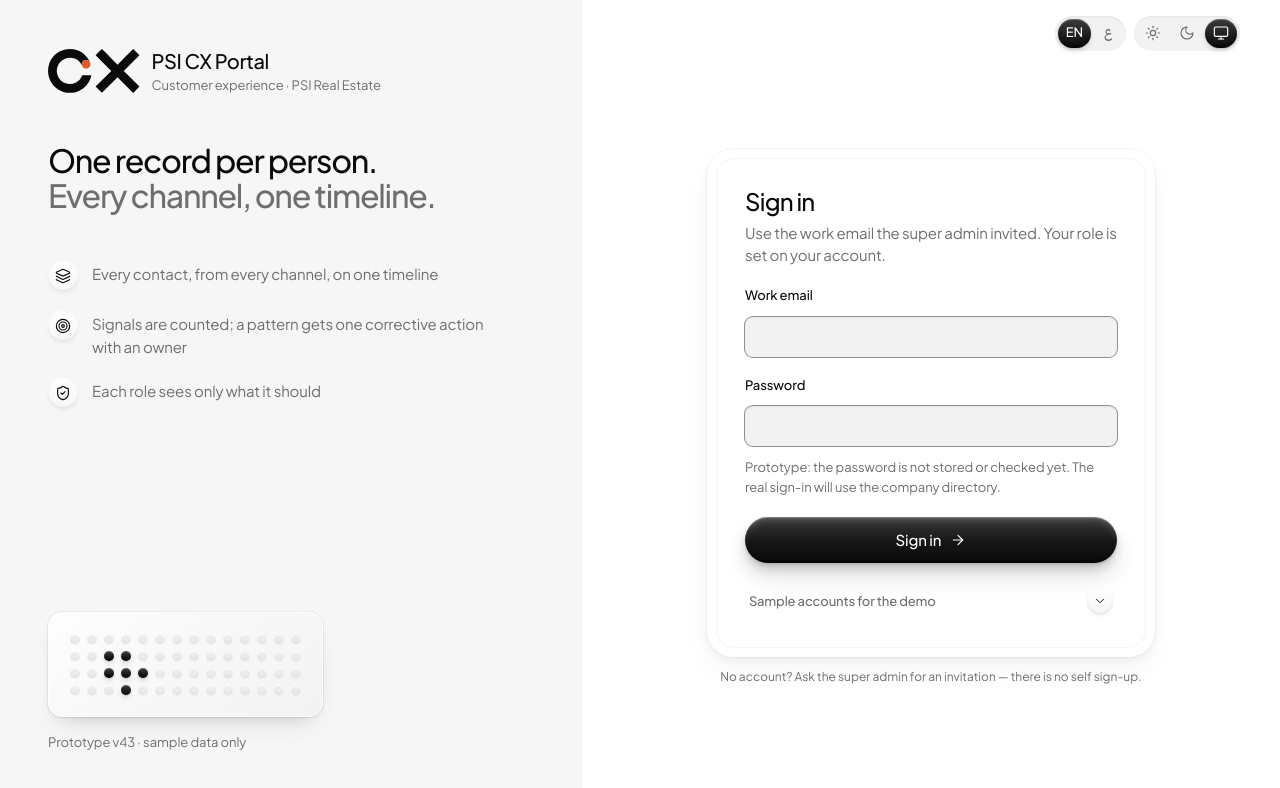
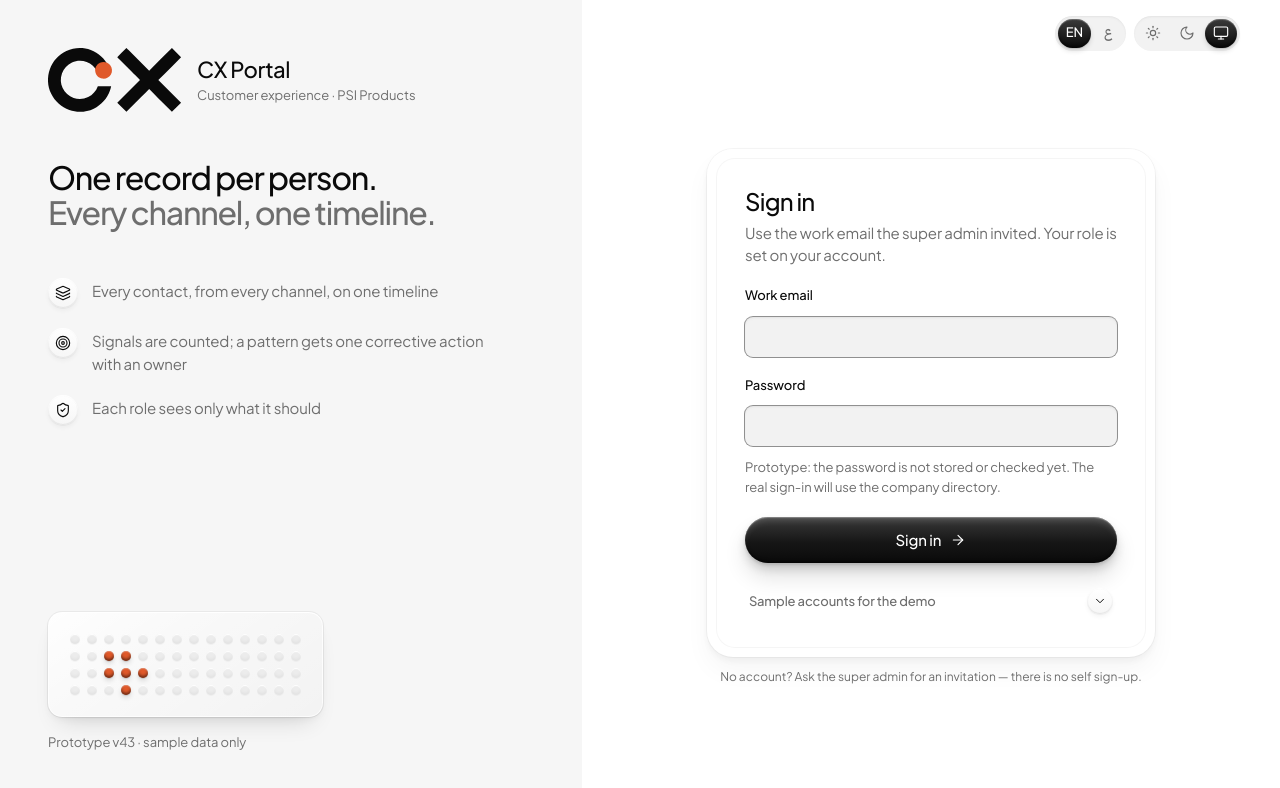
Before and after one commit to manaf8787-source/CX, a React (Vite) app in the folder React-Frontend/: page /login in a window 1280 px wide. Shown: the top 788 px of the page. Built offline with nearby package versions, Linux system fonts and the light colour scheme.

Commit message:
Auto-save 2026-11-19 16:55

```diff
--- a/React-Frontend/src/components/common/BrandLogo.tsx
+++ b/React-Frontend/src/components/common/BrandLogo.tsx
@@ -12,7 +12,19 @@ import { cn } from '@/lib/utils'
  *
  * @example <BrandLogo className="h-5" />   <BrandLogo className="h-12" animated={false} />
  */
-export function BrandLogo({ className, animated = true, decorative = false }: { className?: string; animated?: boolean; /** Beside the product name: hide it from assistive technology. */ decorative?: boolean }) {
+export function BrandLogo({
+  className,
+  animated = true,
+  decorative = false,
+  pointScale = 1,
+}: {
+  className?: string
+  animated?: boolean
+  /** Beside the product name: hide it from assistive technology. */
+  decorative?: boolean
+  /** The orange point, enlarged about its own centre (the sign-in screen asks for a bigger point, 19 Nov). 1 = the artwork's size. */
+  pointScale?: number
+}) {
   return (
     <svg
       viewBox="0 0 680 327"
@@ -36,6 +48,7 @@ export function BrandLogo({ className, animated = true, decorative = false }: {
         <path
           className="brand-point"
           fill="var(--brand-point)"
+          style={pointScale !== 1 ? { transform: `scale(${pointScale})`, transformOrigin: '282px 115px', transformBox: 'view-box' } : undefined}
           d="M251.43 120.574C248.441 105.839 255.863 90.9617 269.446 84.4622C283.028 77.9623 299.299 81.5029 308.939 93.0548C317.711 103.569 319.029 118.412 312.244 130.302C305.46 142.192 291.997 148.632 278.46 146.469C264.922 144.303 254.152 133.984 251.43 120.574Z"
         />
       </g>
--- a/React-Frontend/src/data/auditLog.ts
+++ b/React-Frontend/src/data/auditLog.ts
@@ -91,6 +91,9 @@ export interface Actor {
 
 /** Appends one entry (newest first). Called by the sign-in, the page-view hook and the admin page. */
 export function audit(actor: Actor, kind: AuditKind, detail: Bi, path: string = typeof window !== 'undefined' ? window.location.pathname : '') {
+  // the same person, event and page within two seconds is one event (React's development double effect, a re-render, a double click)
+  const last = entries[0]
+  if (last && last.userId === actor.userId && last.kind === kind && last.path === path && last.detail.en === detail.en && Date.now() - new Date(last.at).getTime() < 2000) return
   const entry: AuditEntry = {
     id: `a-${Date.now().toString(36)}-${Math.random().toString(36).slice(2, 6)}`,
     at: new Date().toISOString(),
--- a/React-Frontend/src/pages/Login.tsx
+++ b/React-Frontend/src/pages/Login.tsx
@@ -35,8 +35,13 @@ const brandItem = { hidden: { opacity: 0, y: 10 }, show: { opacity: 1, y: 0, tra
 /** The skill's dot-grid motif (the empty-state well): static, decorative, a few dots lit. */
 const MOTIF_COLUMNS = 14
 const MOTIF_LIT = new Set([16, 17, 30, 31, 32, 45])
+// the lit dots take the logo's orange (owner's request, 19 Nov); the rest stay the quiet off dots
 const MOTIF_DOTS = Array.from({ length: MOTIF_COLUMNS * 4 }, (_, i) => (
-  <span key={i} className={cn('size-2.5 rounded-full', MOTIF_LIT.has(i) ? 'bg-grad-dark shadow-raised-dark' : 'bg-line shadow-dot-off')} />
+  <span
+    key={i}
+    className={cn('size-2.5 rounded-full', MOTIF_LIT.has(i) ? 'shadow-raised-dark' : 'bg-line shadow-dot-off')}
+    style={MOTIF_LIT.has(i) ? { backgroundColor: 'var(--brand-point)' } : undefined}
+  />
 ))
 
 function BrandMotif() {
@@ -53,13 +58,14 @@ function BrandMotif() {
 function BrandPanel() {
   const { t } = useI18n()
   return (
-    <section aria-label="PSI CX Portal" className="relative isolate flex flex-col overflow-hidden bg-sidebar px-5 py-6 sm:px-8 lg:min-h-svh lg:justify-between lg:p-12">
+    <section aria-label="CX Portal" className="relative isolate flex flex-col overflow-hidden bg-sidebar px-5 py-6 sm:px-8 lg:min-h-svh lg:justify-between lg:p-12">
       <m.div variants={brandList} initial="hidden" animate="show" className="relative flex flex-col gap-5 lg:gap-12">
-        <m.div variants={brandItem} className="flex items-center gap-3">
-          <BrandLogo decorative className="h-9 lg:h-11" />
+        {/* owner's request (19 Nov): the logo larger with a larger point, the name "CX Portal" alone, the line under it "PSI Products" */}
+        <m.div variants={brandItem} className="flex items-center gap-4">
+          <BrandLogo decorative pointScale={1.35} className="h-12 lg:h-16" />
           <div className="flex min-w-0 flex-col gap-0.5">
-            <span className="t-h4 truncate lg:text-[20px]">PSI CX Portal</span>
-            <span className="truncate text-sm text-muted-foreground">{t('Customer experience · PSI Real Estate', 'تجربة العملاء · PSI العقارية')}</span>
+            <span className="t-h4 truncate lg:text-[22px]">CX Portal</span>
+            <span className="truncate text-sm text-muted-foreground">{t('Customer experience · PSI Products', 'تجربة العملاء · منتجات PSI')}</span>
           </div>
         </m.div>
 
--- a/React-Frontend/src/pages/admin/AuditLog.tsx
+++ b/React-Frontend/src/pages/admin/AuditLog.tsx
@@ -151,25 +151,10 @@ export default function AuditLog() {
           'كل تسجيل دخول وكل صفحة فُتحت وكل تغيير إداري، لكل شخص، مع التاريخ واليوم والساعة. الأحدث أولاً. لا شيء هنا قابل للتعديل.',
         )}
         actions={
-          <>
-            <Button variant="outline" onClick={exportCsv} disabled={filtered.length === 0}>
-              <Download aria-hidden />
-              {t('Download CSV', 'تنزيل CSV')}
-            </Button>
-            {canClear && (
-              <Button
-                variant="outline"
-                disabled={entries.length === 0}
-                onClick={() => {
-                  clearAudit()
-                  toast.success(t('Log cleared (prototype only).', 'مُسح السجل (نموذج أولي فقط).'))
-                }}
-              >
-                <Trash2 aria-hidden />
-                {t('Clear (prototype)', 'مسح (نموذج أولي)')}
-              </Button>
-            )}
-          </>
+          <Button variant="outline" onClick={exportCsv} disabled={filtered.length === 0}>
+            <Download aria-hidden />
+            {t('Download CSV', 'تنزيل CSV')}
+          </Button>
         }
       />
 
@@ -268,6 +253,21 @@ export default function AuditLog() {
             )}
           </>
         )}
+        {canClear && entries.length > 0 && (
+          <div className="flex justify-end">
+            <Button
+              variant="ghost"
+              size="xs"
+              onClick={() => {
+                clearAudit()
+                toast.success(t('Log cleared (prototype only).', 'مُسح السجل (نموذج أولي فقط).'))
+              }}
+            >
+              <Trash2 aria-hidden />
+              {t('Clear the log (prototype only)', 'مسح السجل (نموذج أولي فقط)')}
+            </Button>
+          </div>
+        )}
       </Card>
     </div>
   )
```
